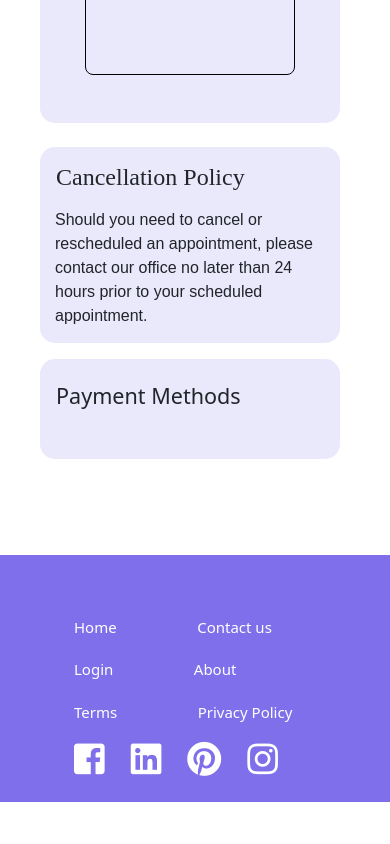
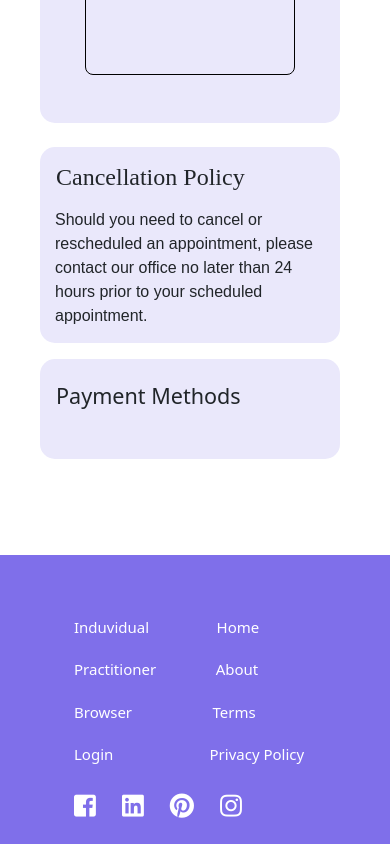
Before and after one commit to MVP-Marketplace/elana-new, a React (Create React App) app in the folder frontend/: page /practitionerProfileUserView/1 in a window 390 px wide. Shown: the part 2076-2920 px from the top of the page. Before the commit the page ends 2878 px from the top, so only its background shows below. Built offline with nearby package versions, Linux system fonts and the light colour scheme; a web font is replaced by a local one.

Commit message:
footer fix responsive feedback

```diff
--- a/frontend/src/components/Footer.js
+++ b/frontend/src/components/Footer.js
@@ -14,16 +14,20 @@ export const Footer = () => {
 				<MDBRow className="d-flex justify-content-between px-5" >
 					<MDBCol lg='9' md='9' className='footerlinks '>
 						<div className="d-flex footer-res media-left" sm=''>
-							<div className="footerlink "><Link to="/" className="text-decoration-none text-white m-0 p-0"><p className="m-0">Home</p></Link></div>
-							<div className="footerlink media-right"><Link to="/" className="text-decoration-none text-white m-0 p-0"><p className="m-0">Contact us</p></Link></div>
+							<div className="footerlink "><Link to="/individualPage" className="text-decoration-none text-white m-0 p-0"><p className="m-0">Induvidual</p></Link></div>
+							<div className="footerlink media-right"><Link to="/" className="text-decoration-none text-white m-0 p-0"><p className="m-0">Home</p></Link></div>
 						</div>
 						<div className="d-flex footer-res media-left" sm=''>
-							<div className="footerlink "><Link to="/practitionerLogin" className="text-decoration-none text-white m-0 p-0"><p className="m-0">Login</p></Link></div>
-							<div className="footerlink media-right"><Link to="/about" className="text-decoration-none text-white m-0 p-0"><p className="m-0">About</p></Link></div>
+							<div className="footerlink "><Link to="/practitionerPage" className="text-decoration-none text-white m-0 p-0"><p className="m-0">Practitioner</p></Link></div>
+							<div className="footerlink media-right1"><Link to="/about" className="text-decoration-none text-white m-0 p-0"><p className="m-0">About</p></Link></div>
 						</div>
 						<div className="d-flex footer-res media-left" sm=''>
-							<div className="footerlink"><Link to="/terms" className="text-decoration-none text-white m-0 p-0"><p className="m-0">Terms</p></Link></div>
-							<div className="footerlink media-right"><Link to="/privacyPolicy" className="text-decoration-none text-white m-0 p-0"><p className="m-0">Privacy Policy</p></Link></div>
+							<div className="footerlink"><Link to="/choosingACategory" className="text-decoration-none text-white m-0 p-0"><p className="m-0">Browser</p></Link></div>
+							<div className="footerlink media-right3"><Link to="/terms" className="text-decoration-none text-white m-0 p-0"><p className="m-0">Terms</p></Link></div>
+						</div>
+						<div className="d-flex footer-res media-left" sm=''>
+							<div className="footerlink"><Link to="/practitionerLogin" className="text-decoration-none text-white m-0 p-0"><p className="m-0">Login</p></Link></div>
+							<div className="footerlink media-right4"><Link to="/privacyPolicy" className="text-decoration-none text-white m-0 p-0"><p className="m-0">Privacy Policy</p></Link></div>
 						</div>
 
 
--- a/frontend/src/index.css
+++ b/frontend/src/index.css
@@ -641,13 +641,23 @@ span {
 
   }
  .media-right{
-  margin-left: 25%;
+  margin-left: 20%;
   }
+  .media-right1{
+    margin-left: 17%;
+    }
+    .media-right3{
+      margin-left: 25%;
+      }
+      .media-right4{
+        margin-left: 31%;
+        }
   .media-left{
     justify-content: start;
   }
   .a-link-footer{
     padding-left: 10px;
+    font-size: 25px ;
   }
 }
 
```
